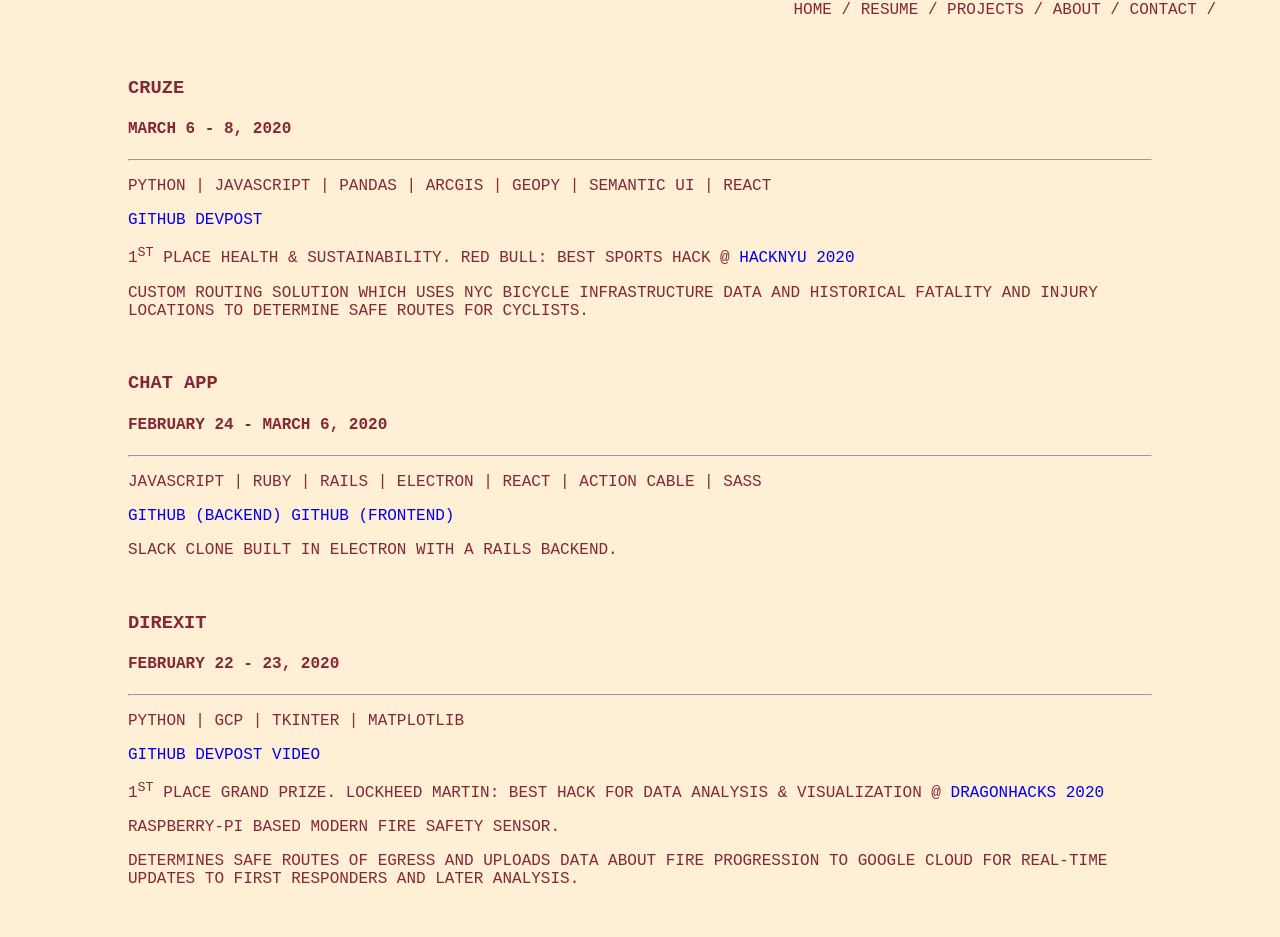
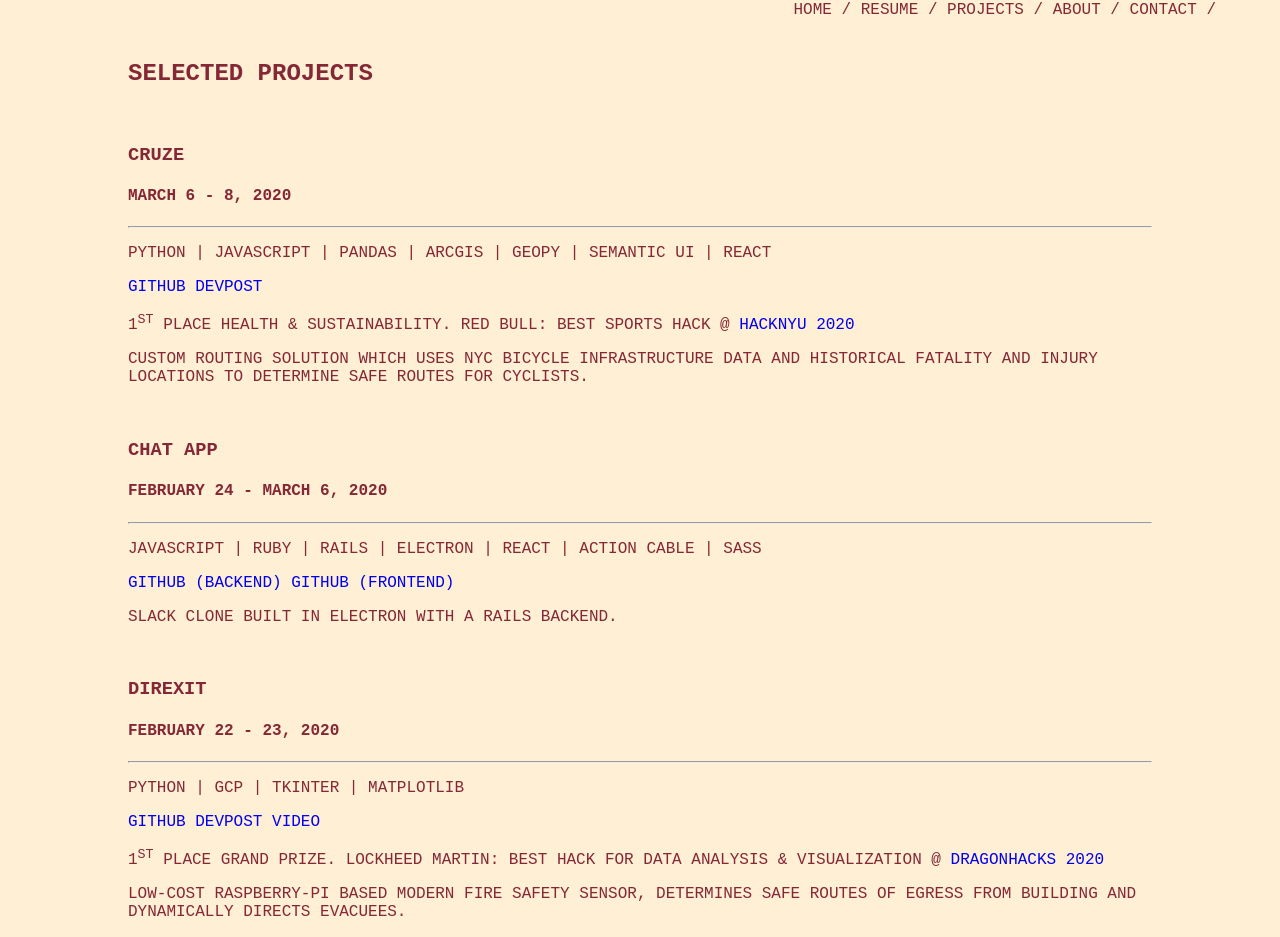
Before and after one commit to williamsalex/portfolio, a React (Create React App) app: page /projects in a window 1280 px wide. Shown: the top 937 px of the page. Built offline with nearby package versions, Linux system fonts and the light colour scheme.

Commit message:
fixed styling glitches

```diff
--- a/src/components/projects.js
+++ b/src/components/projects.js
@@ -4,6 +4,7 @@ import React from 'react'
 export default function Projects() {
     return(
         <div className = 'text'>
+            <h2>SELECTED PROJECTS</h2>
             <br/>
             <h3> CRUZE </h3>
             <h4>MARCH 6 - 8, 2020</h4>
@@ -26,8 +27,8 @@ export default function Projects() {
             <p> PYTHON | GCP | TKINTER | MATPLOTLIB </p>
             <a href = 'https://github.com/MisterEddie/DirExit' style = {{textDecoration: 'none'}}>GITHUB</a><a href = 'https://devpost.com/software/direxit' style = {{textDecoration: 'none'}}>  DEVPOST  </a><a href = 'https://www.youtube.com/watch?v=OaRNdNpg6uM&feature=emb_title' style = {{textDecoration: 'none'}}>  VIDEO</a>
             <p> 1<sup>ST</sup> PLACE GRAND PRIZE. LOCKHEED MARTIN: BEST HACK FOR DATA ANALYSIS & VISUALIZATION @ <a href = 'https://dragonhacks.org/' style = {{textDecoration: 'none'}}>DRAGONHACKS 2020</a></p>
-            <p> RASPBERRY-PI BASED MODERN FIRE SAFETY SENSOR. </p>
-            <p>DETERMINES SAFE ROUTES OF EGRESS AND UPLOADS DATA ABOUT FIRE PROGRESSION TO GOOGLE CLOUD FOR REAL-TIME UPDATES TO FIRST RESPONDERS AND LATER ANALYSIS.</p>
+            <p> LOW-COST RASPBERRY-PI BASED MODERN FIRE SAFETY SENSOR, DETERMINES SAFE ROUTES OF EGRESS FROM BUILDING AND DYNAMICALLY DIRECTS EVACUEES.</p>
+            <p>UPLOADS DATA ABOUT FIRE PROGRESSION TO GOOGLE CLOUD FOR REAL-TIME UPDATES TO FIRST RESPONDERS AND FOR LATER ANALYSIS.</p>
             <br/>
             <h3>RESEARCH ANALYSIS OF THE BOBADILLA CONJECTURE</h3>
             <h4>FEBRUARY 15, 2019 - FEBRUARY 20, 2020</h4>
--- a/src/styles.scss
+++ b/src/styles.scss
@@ -8,6 +8,7 @@ $font: 'Courier New', Courier, monospace;
     left: 10%;
     top: 5vh;
     max-width: 80%;
+    min-height: 100%;
 }
 
 .nav{
@@ -22,6 +23,10 @@ $font: 'Courier New', Courier, monospace;
     justify-content: center;
     max-width: 100%;
     height: auto;
+}
+
+body{
+    background-color: papayawhip;
 }
 
 .divider{
@@ -39,15 +44,10 @@ $font: 'Courier New', Courier, monospace;
 }
 
 .main{
-    background-position: center;
-    background-size: cover;
     position: absolute;
-    background-color: papayawhip;
     top: 0;
     right: 0;
     left: 0;
-    min-height: 100%;
-    overflow-x: hidden;
 }
 
 .item:hover {font-weight: 900; cursor: pointer; position: relative; bottom: -2px; transition-duration: 500ms;}
```
